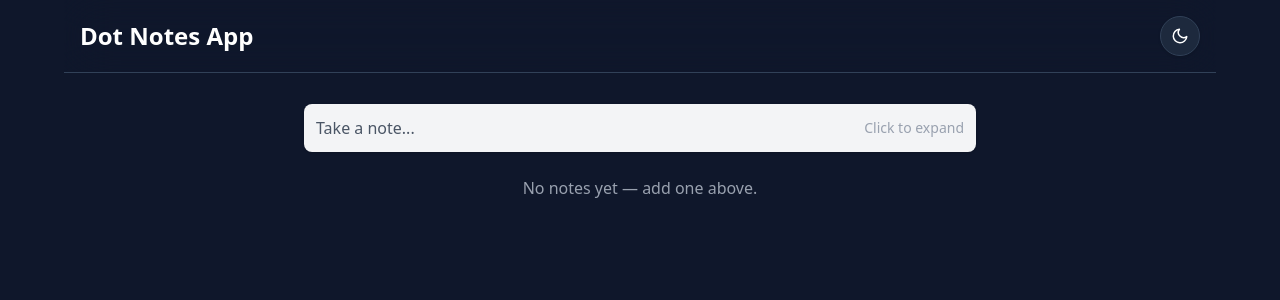
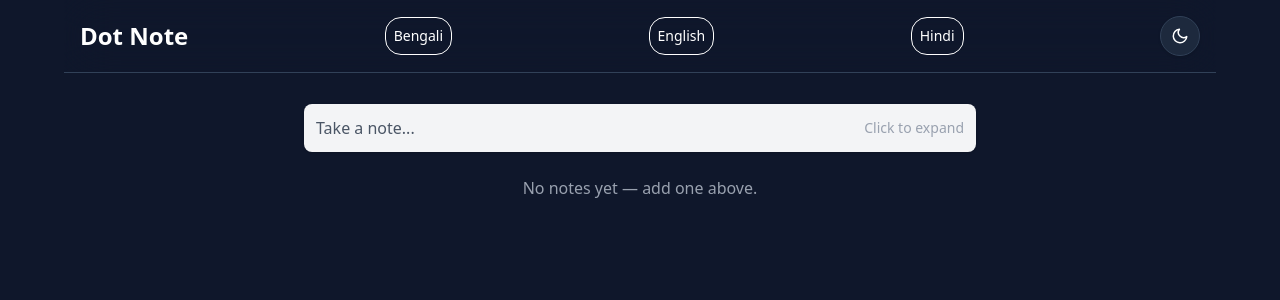
Before and after one commit to dotsatya/DotNotesNow, a React (Vite) app: page / in a window 1280 px wide. Shown: the top 300 px of the page. Built offline with nearby package versions, Linux system fonts and the light colour scheme.

Commit message:
fix all the errors

```diff
--- a/index.html
+++ b/index.html
@@ -4,7 +4,7 @@
     <meta charset="UTF-8" />
     <link rel="icon" type="image/svg+xml" href="./src/assets/wirte.png" />
     <meta name="viewport" content="width=device-width, initial-scale=1.0" />
-    <title>Dot Notes</title>
+    <title>Dot Note</title>
   </head>
   <body>
     <div id="root"></div>
--- a/src/components/TasksSec.jsx
+++ b/src/components/TasksSec.jsx
@@ -2,8 +2,6 @@ import React from "react";
 import { FaRegEdit } from "react-icons/fa";
 
 function TasksSec({ tasks, setTasks, handleEdit }) {
-
-
   return (
     <div>
       {tasks.length === 0 ? (
@@ -15,13 +13,13 @@ function TasksSec({ tasks, setTasks, handleEdit }) {
           {tasks.map((task) => (
             <div
               key={task.id}
-              className="bg-white dark:bg-slate-800 p-4 rounded-lg shadow mb-4 break-inside-avoid"
+              className="bg-white dark:bg-slate-800 p-4 rounded-lg shadow mb-4 break-inside-avoid inline-block w-full max-h-[500px] overflow-y-auto"
             >
-              <h3 className="text-lg break-words font-semibold text-slate-900 dark:text-slate-100">
+              <h3 className="text-lg wrap-break-word font-semibold text-slate-900 dark:text-slate-100">
                 {task.title}
               </h3>
 
-              <p className="text-sm break-words text-gray-600 dark:text-gray-300 mt-2">
+              <p className="text-sm wrap-break-word whitespace-pre-line text-gray-600 dark:text-gray-300 mt-2">
                 {task.details}
               </p>
 
@@ -32,7 +30,10 @@ function TasksSec({ tasks, setTasks, handleEdit }) {
                   className="px-2 py-1 rounded cursor-pointer bg-green-300 hover:bg-green-400 transition dark:bg-green-800 dark:hover:bg-green-700 "
                   title="Edit"
                 >
-                  <FaRegEdit size={22} className="text-white dark:text-gray-300" />
+                  <FaRegEdit
+                    size={22}
+                    className="text-white dark:text-gray-300"
+                  />
                 </button>
                 <button
                   onClick={() =>
--- a/src/pages/Home.jsx
+++ b/src/pages/Home.jsx
@@ -1,16 +1,25 @@
-import { useNavigate } from "react-router-dom";
-import { useState } from "react";
+// import { useNavigate } from "react-router-dom";
+import { use, useState } from "react";
 import AddSection from "../components/AddSection";
 import TasksSec from "../components/TasksSec";
 import { Moon, Sun } from "react-feather";
 import "../App.css";
 
+const content = {
+  english: {
+    title: "Dot Note",
+
+  },
+  bangla: {
+    title: "ডট নোট",
+  },
+  hindi: {
+    title: "डॉट नोट",
+  },
+}
+
 function Home() {
-  // নোট অ্যাপ
-  // नोट ऐप
-  // Note app
-
-  const navigate = useNavigate();
+  // const navigate = useNavigate();
 
   const [dark, setDark] = useState(false);
 
@@ -19,7 +28,8 @@ function Home() {
   const [tasks, setTasks] = useState([]);
   const [count, setCount] = useState(0);
 
-  const [edited, setEdited] = useState(null);
+  const [lang ,setLang]=useState("english");
+  // const [active, setActive] = useState(1);
 
   const handleButton = (e) => {
     e.preventDefault();
@@ -38,18 +48,18 @@ function Home() {
       <main className="min-h-screen flex flex-col items-center bg-gray-100 dark:bg-slate-900 transition-colors">
         <header className="w-[90%] fixed p-4 flex items-center justify-between border-b border-slate-200  backdrop-blur-xl dark:border-slate-700">
           <h1 className="text-2xl font-bold text-slate-900 dark:text-white">
-            Dot Notes App
+            {content[lang] ? content[lang].title : "No lang"}
           </h1>
 
-          {/* <button className="border rounded-2xl p-2 hover:cursor-pointer">
-                        Bengali
-                    </button>
-                    <button className="border rounded-2xl p-2 hover:cursor-pointer">
-                        English
-                    </button>
-                    <button className="border rounded-2xl p-2 hover:cursor-pointer">
-                        Hindi
-                    </button> */}
+          <button onClick={() => setLang("bangla")} className="border text-sm rounded-2xl p-2 hover:cursor-pointer dark:text-white">
+            Bengali
+          </button>
+          <button onClick={() => setLang("english")} className="border text-sm rounded-2xl p-2 hover:cursor-pointer dark:text-white">
+            English
+          </button>
+          <button onClick={() => setLang("hindi")} className="border text-sm rounded-2xl p-2 hover:cursor-pointer dark:text-white">
+            Hindi
+          </button>
 
           <button
             onClick={() => setDark(!dark)}
```
Also changed, not shown: 1 other file (tests, documents, lock files or other folders).
